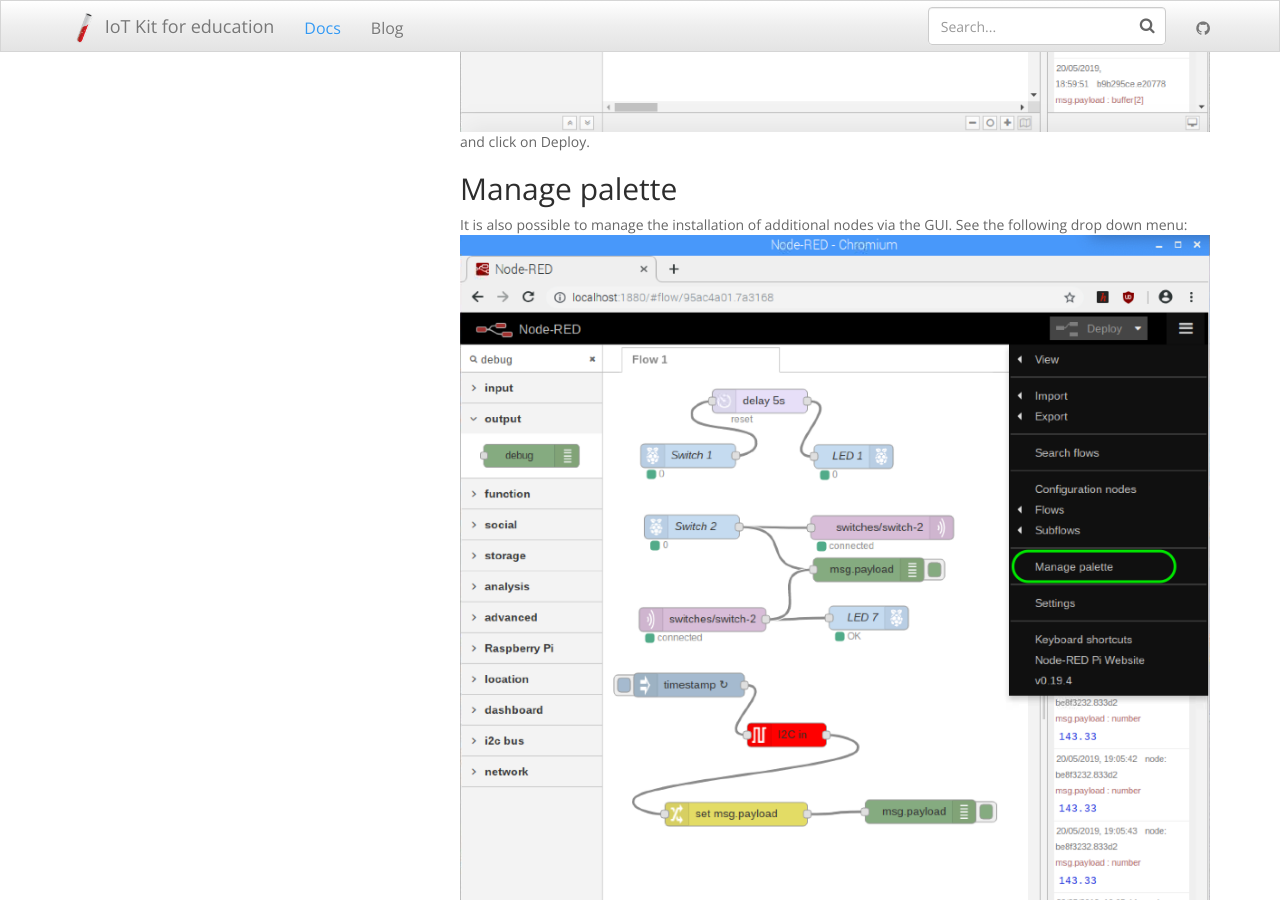
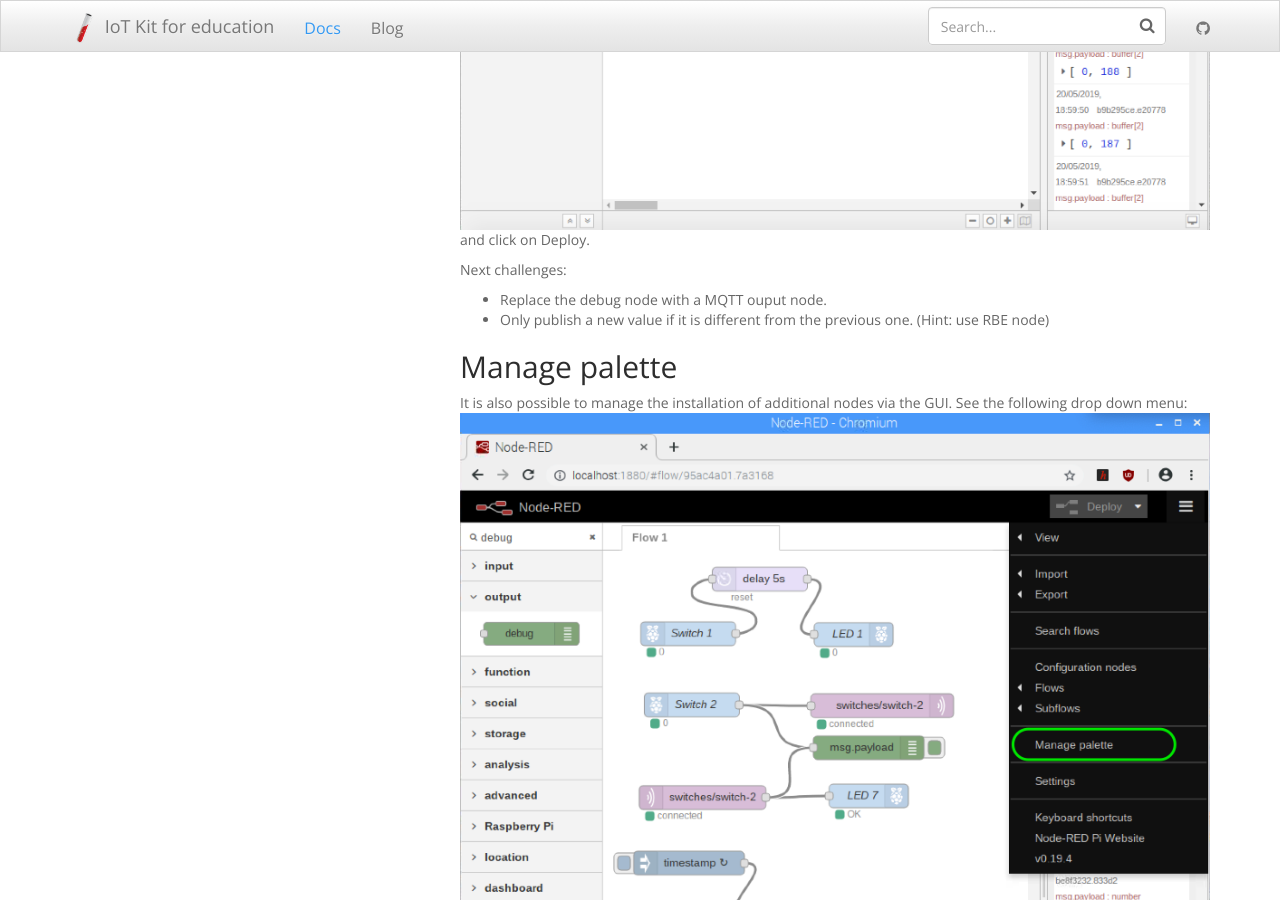
Before and after one commit to mverleun/IoT-Web, a Jekyll site: the page built from _docs/lessons/lesson-4 .md, in a window 1280 px wide and 900 px high, scrolled down 6052 px. Built offline with Jekyll 4.4.1, drawn with Linux system fonts in a browser that asks for light colours; nearby versions of some CDN libraries.

Commit message:
Update lesson-4 .md

````diff
--- a/_docs/lessons/lesson-4 .md
+++ b/_docs/lessons/lesson-4 .md
@@ -53,8 +53,11 @@
 - Address: 35
 - Command: 16
 - Bytes: 2
+
+
 ![](/img/lessons/lesson-4/i2c.png)
-Activate this I2C node with a inject node that is set to trigger each second: ![](/img/lessons/lesson-4/trigger.png)
+Activate this I2C node with a inject node that is set to trigger each second:
+![](/img/lessons/lesson-4/trigger.png)
 
 The output from the I2C node is connected to a 'Change' node. The information is changed according to an expression which has to be filled in. ![](/img/lessons/lesson-4/change.png) The complete expression is:
 ```
@@ -62,5 +65,9 @@
 ```
 Complete this flow with a debug node: ![](/img/lessons/lesson-4/flow.png) and click on Deploy.
 
+Next challenges:
+- Replace the debug node with a MQTT ouput node.
+- Only publish a new value if it is different from the previous one. (Hint: use RBE node)
+
 ## Manage palette
 It is also possible to manage the installation of additional nodes via the GUI. See the following drop down menu: ![](/img/lessons/lesson-4/palette.png)
````
